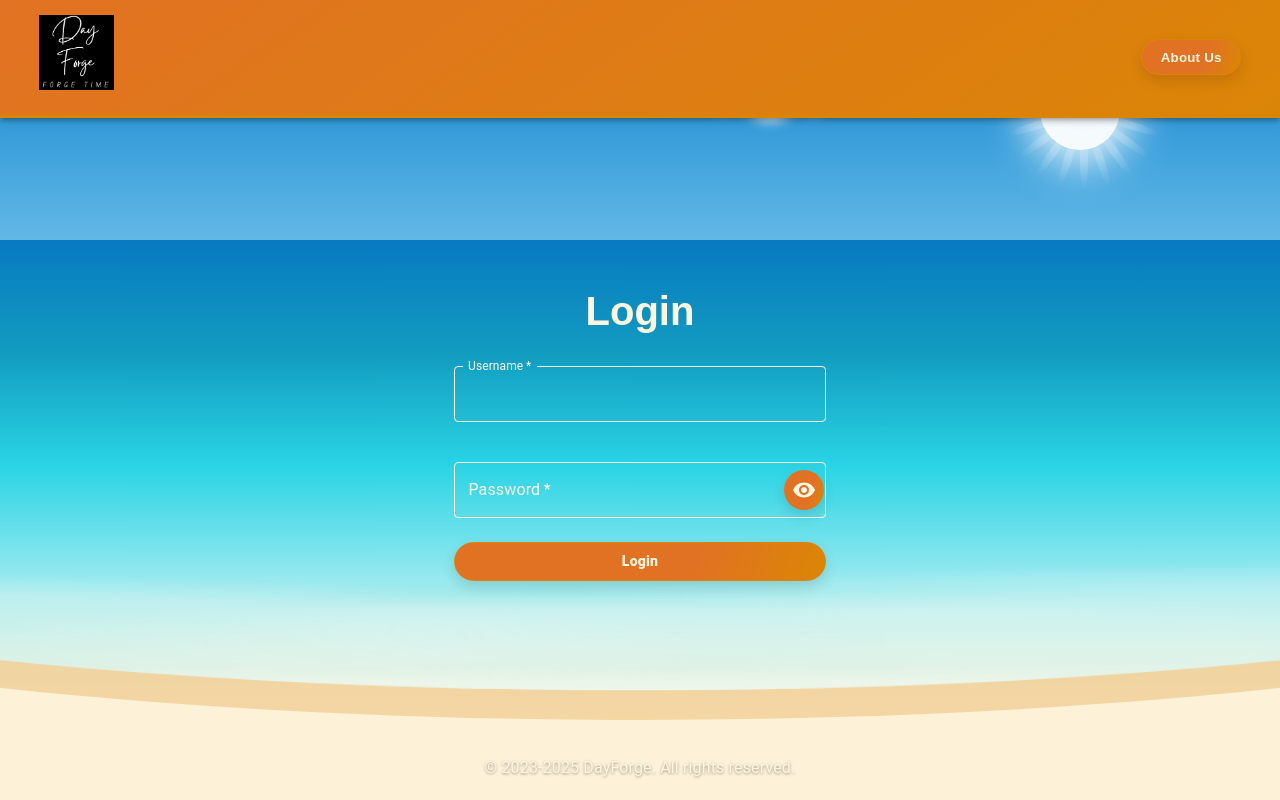
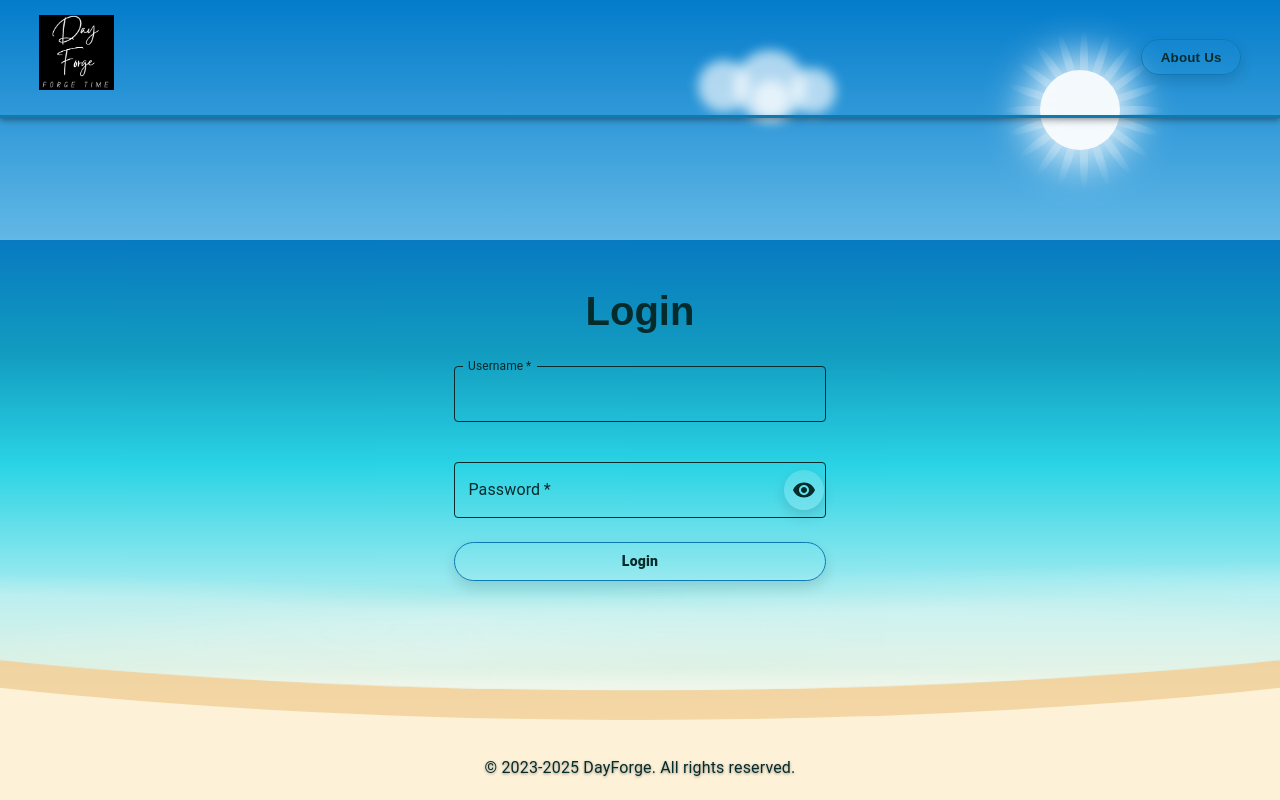
Before and after one commit to ShandilyaNookala/DayForge-FrontEnd, a React (Vite) app: page /login in a window 1280 px wide. Built offline with nearby package versions, Linux system fonts and the light colour scheme; no server answers.

Commit message:
Fixed colors

```diff
--- a/src/index.css
+++ b/src/index.css
@@ -1,4 +1,4 @@
-@import "./themes/ThanksgivingTheme/colors.css";
+@import "./themes/SummerBeachTheme/colors.css";
 
 :root {
   --bg: linear-gradient(180deg, var(--bg1) 0%, var(--bg2) 40%, var(--bg3) 100%);
@@ -227,7 +227,10 @@ button,
   letter-spacing: 0.2px;
   box-shadow: 0 6px 14px rgba(0, 0, 0, 0.12);
   cursor: pointer;
-  transition: transform 0.2s ease, filter 0.2s ease, background 0.2s ease !important;
+  transition:
+    transform 0.2s ease,
+    filter 0.2s ease,
+    background 0.2s ease !important;
   text-decoration: none;
 }
 
```
